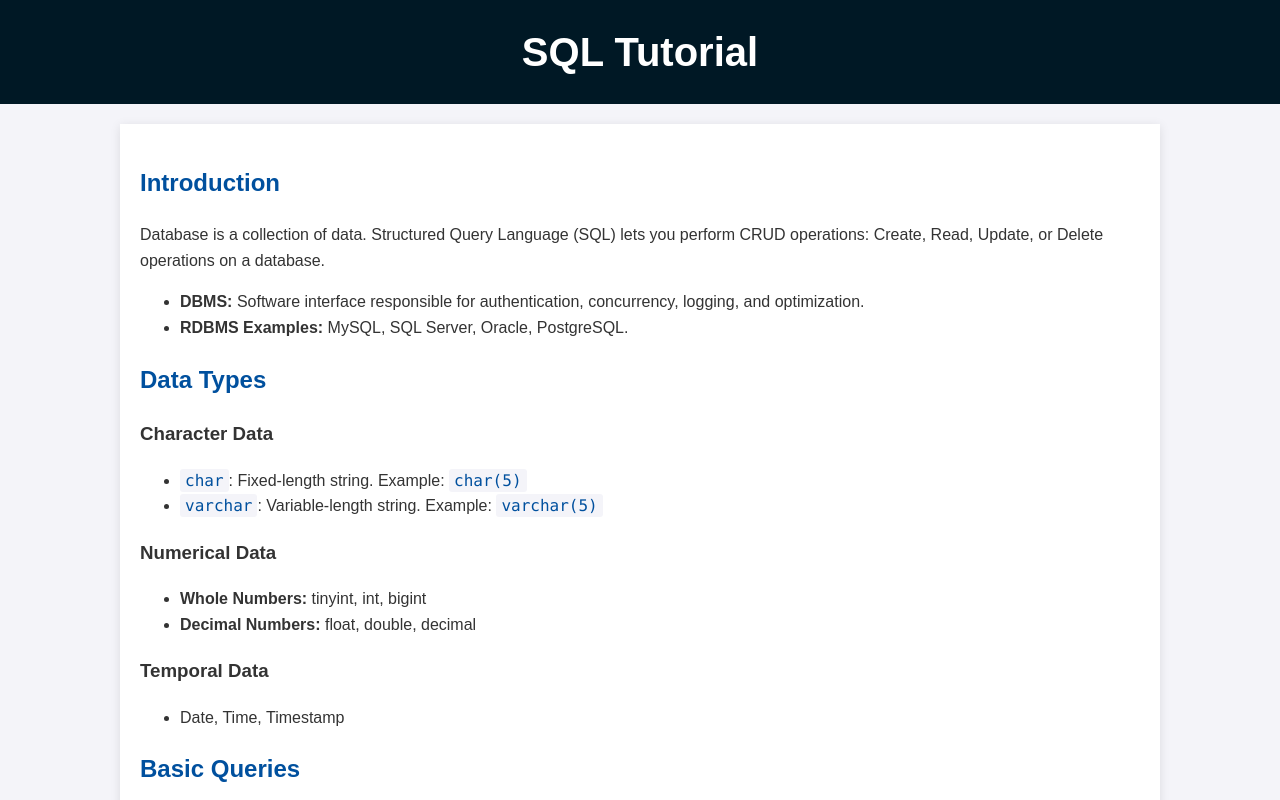
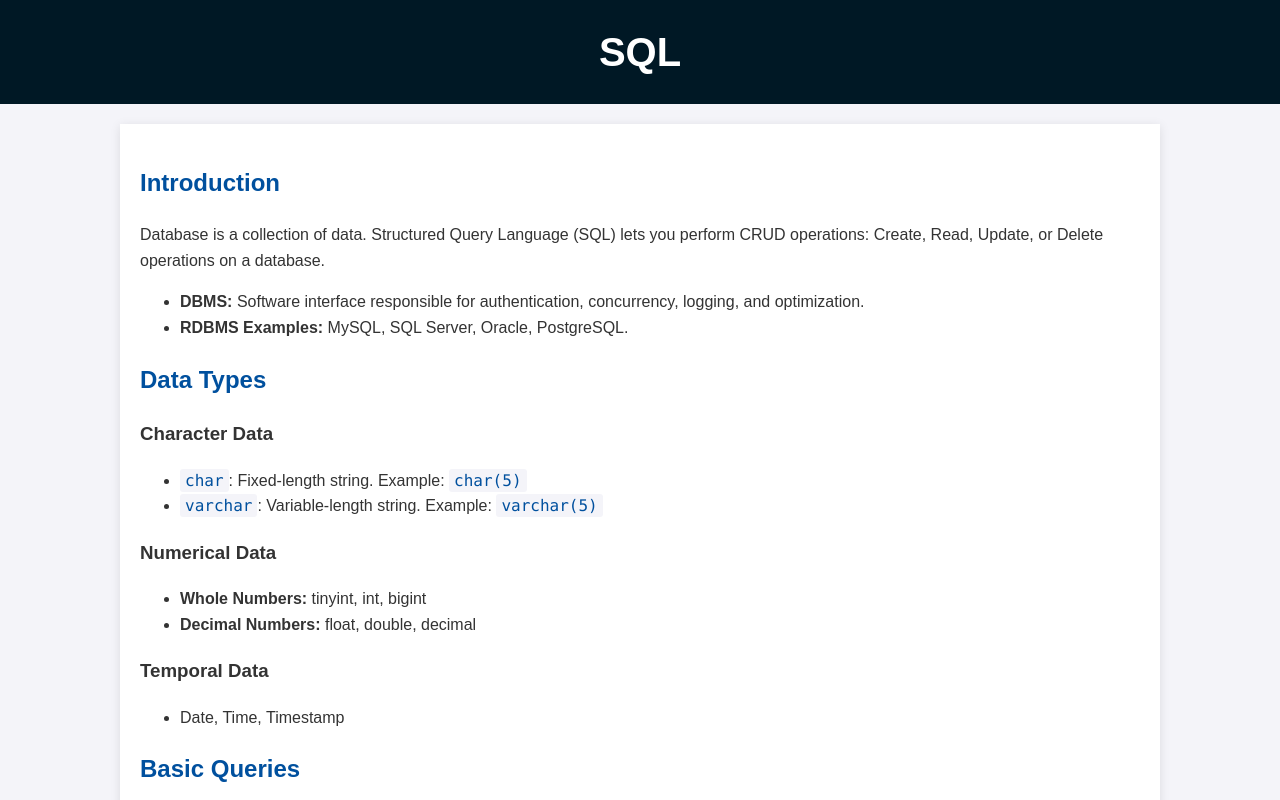
Before and after one commit to harish072003/sql, a plain HTML site: page index.html in a window 1280 px wide. Shown: the top 800 px of the page. Drawn offline with Linux system fonts and the light colour scheme.

Commit message:
Update index.html

```diff
--- a/index.html
+++ b/index.html
@@ -86,7 +86,7 @@
 
 <body>
     <header>
-        <h1>SQL Tutorial</h1>
+        <h1>SQL</h1>
     </header>
     <div class="container">
         <section id="introduction">
```
